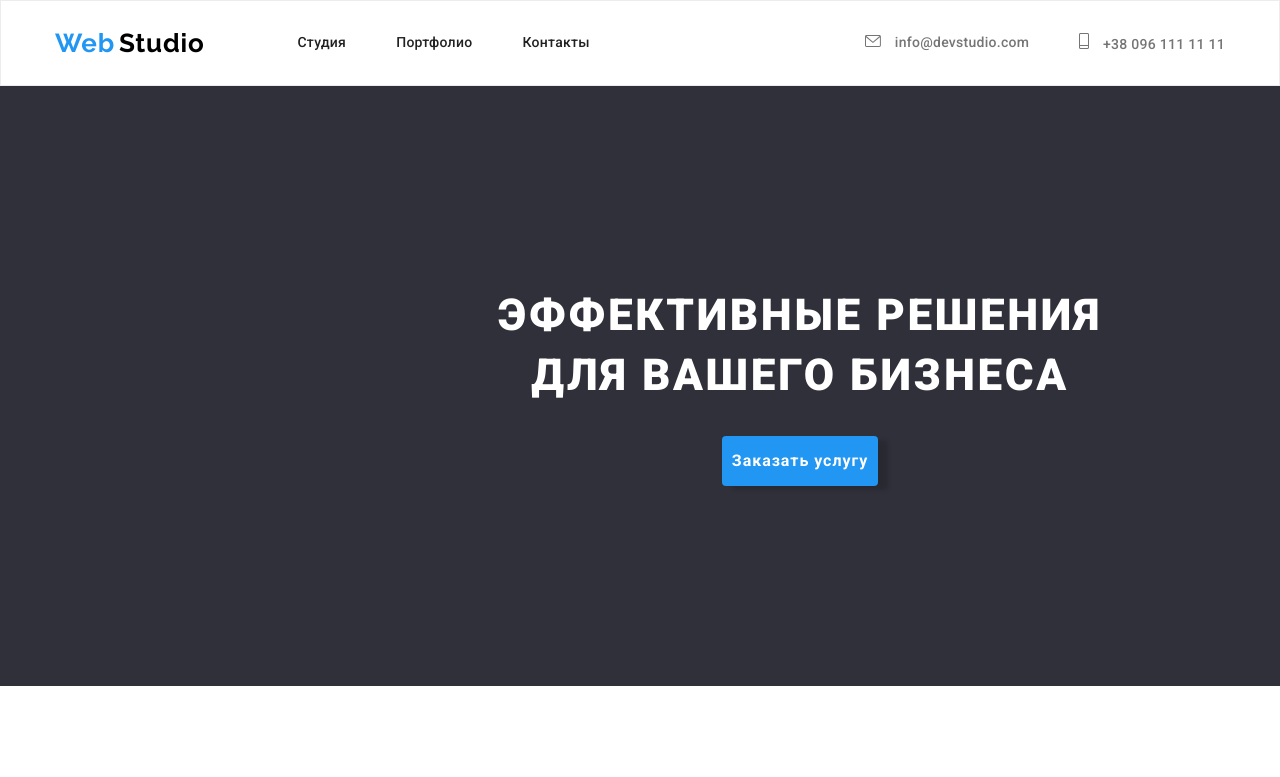
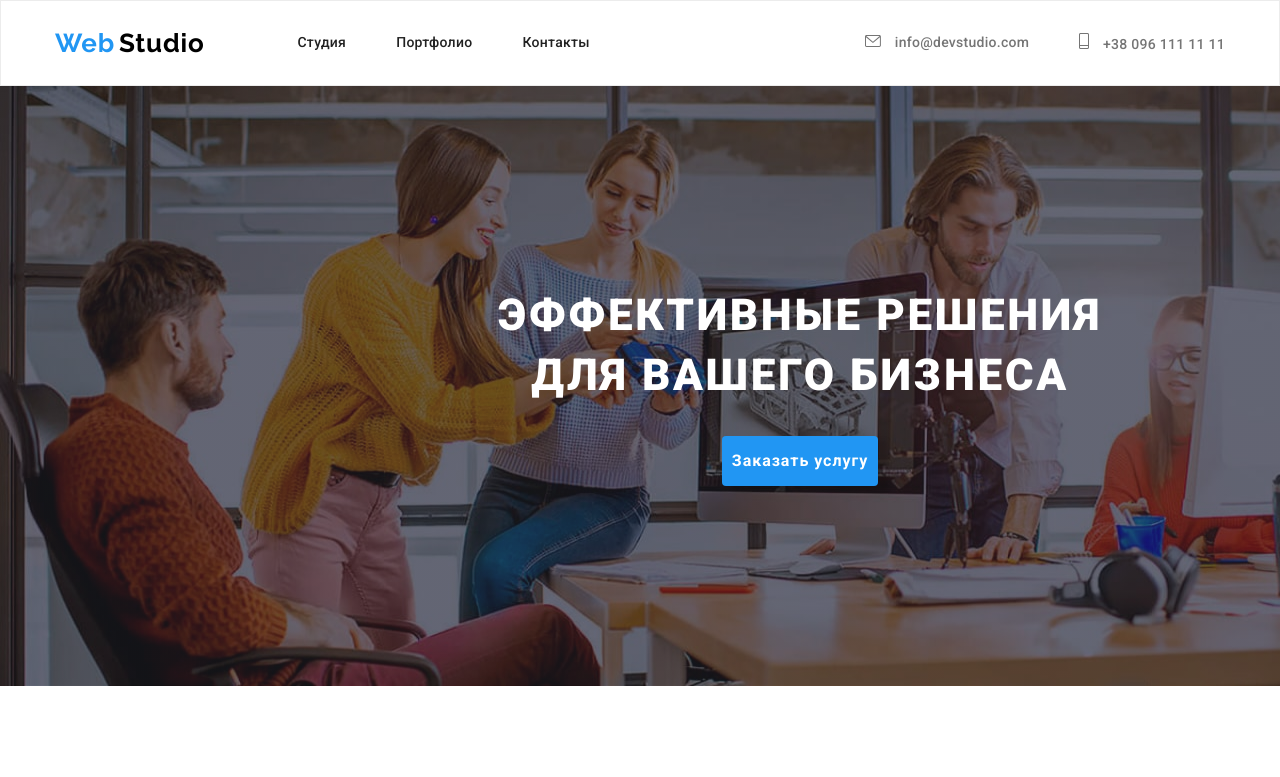
Before and after one commit to Vovichh93/-goit-markup-hw-04, a plain HTML site: page index.html in a window 1280 px wide. Shown: the top 777 px of the page. Drawn offline with nearby package versions, Linux system fonts and the light colour scheme; the site is published under a folder, as on GitHub Pages, so addresses that start at the root find nothing.

Commit message:
correct mistakes

```diff
--- a/css/styles.css
+++ b/css/styles.css
@@ -162,7 +162,7 @@ img {
 .main-section {
   background: #2f303a;
   background-image: linear-gradient(rgba(47, 48, 58, 0.4), rgba(47, 48, 58, 0.4)),
-    url(/images/Img-min.jpg);
+    url(../images/Img-min.jpg);
 
   background-repeat: no-repeat;
   background-position: center;
```
